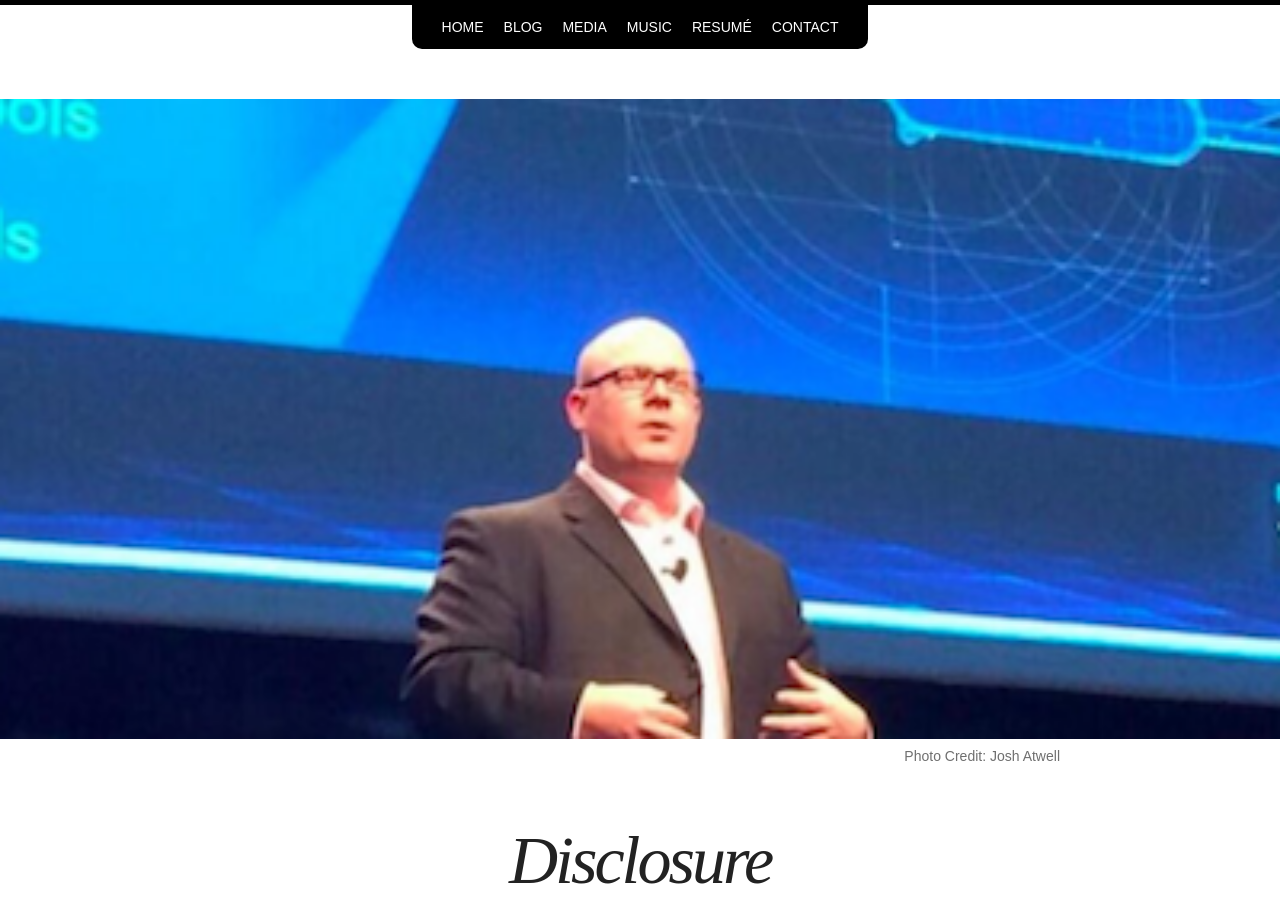
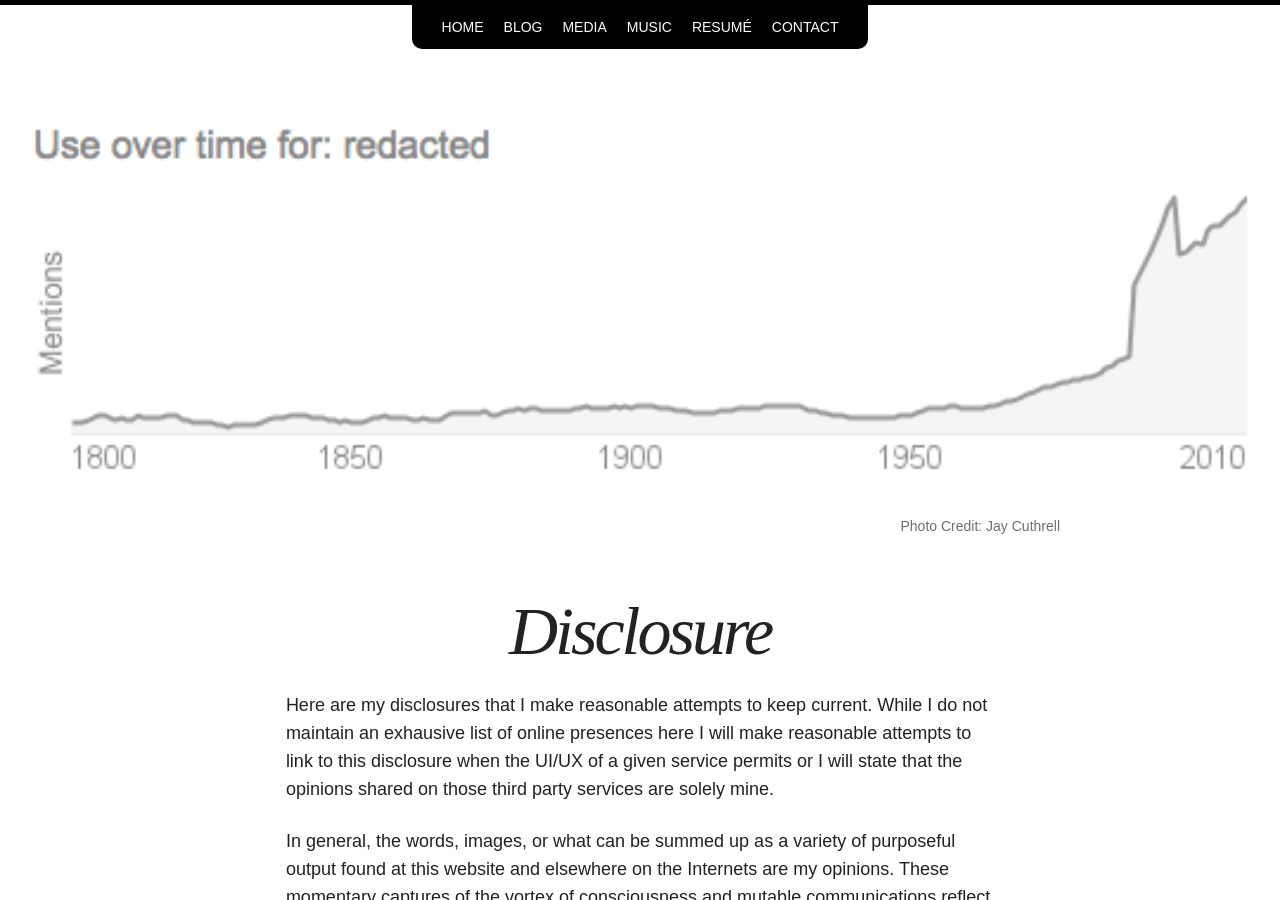
Before and after one commit to nsshommo/jaycuthrell.github.io, a Jekyll site: the page built from disclosure/index.md, in a window 1280 px wide and 900 px high. Built offline with Jekyll 4.4.1, drawn with Linux system fonts in a browser that asks for light colours; nearby versions of some CDN libraries; comment, search, counter and statistics services are not loaded.

Commit message:
image change

```diff
--- a/disclosure/index.md
+++ b/disclosure/index.md
@@ -2,9 +2,9 @@
 layout: page
 title: Disclosure
 image:
-  feature: 400x200.png
-  credit: Josh Atwell
-  creditlink: https://twitter.com/josh_atwell/
+  feature: redacted.png
+  credit: Jay Cuthrell
+  creditlink: https://jaycuthrell.com
 ---
 
 Here are my disclosures that I make reasonable attempts to keep current. While I do not maintain an exhausive list of online presences here I will make reasonable attempts to link to this disclosure when the UI/UX of a given service permits or I will state that the opinions shared on those third party services are solely mine.
```
Also changed, not shown: images/redacted.png (added).
